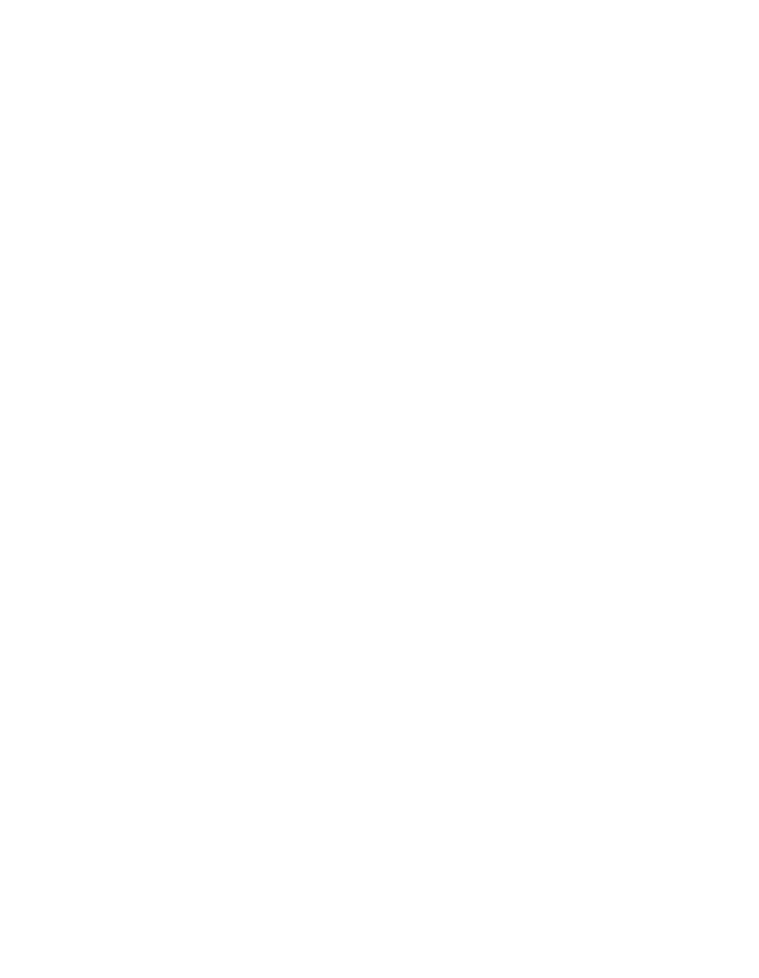
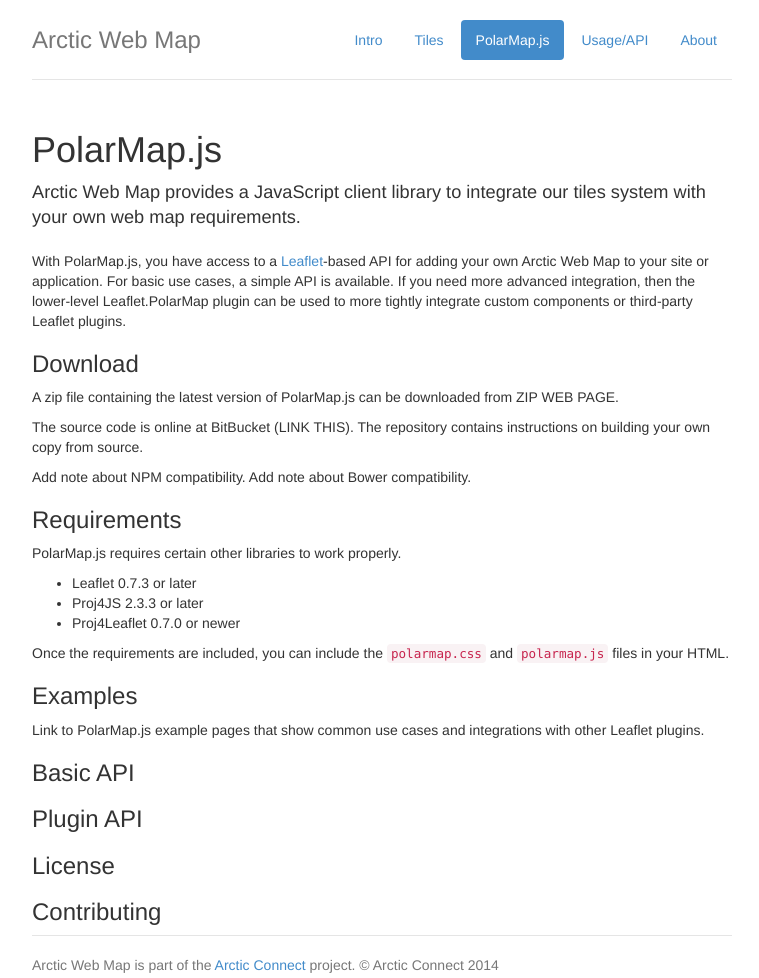
Before and after one commit to GeoSensorWebLab/arctic-web-map-pages, a plain HTML site: page polarmap.html in a window 1280 px wide. Shown: the whole page, without its empty margins (258-1017 px from the left). Before the commit the page ends 800 px from the top, so only its background shows below. Drawn offline with Linux system fonts and the light colour scheme.

Commit message:
Add page for PolarMap.js

```diff
--- a/index.html
+++ b/index.html
@@ -11,6 +11,7 @@
     <title>Arctic Web Map</title>
 
     <link href="css/bootstrap.min.css" rel="stylesheet">
+    <link href="css/polarmap.css" rel="stylesheet">
     <link href="http://cdnjs.cloudflare.com/ajax/libs/leaflet/0.7.3/leaflet.css" rel="stylesheet">
 
     <!-- Custom styles for this template -->
--- a/polarmap.html
+++ b/polarmap.html
@@ -0,0 +1,98 @@
+<!DOCTYPE html>
+<html lang="en">
+  <head>
+    <meta charset="utf-8">
+    <meta http-equiv="X-UA-Compatible" content="IE=edge">
+    <meta name="viewport" content="width=device-width, initial-scale=1">
+    <meta name="description" content="Arctic Web Map Tool">
+    <meta name="author" content="James Badger, Arctic Connect">
+    <link rel="icon" href="images/favicon.ico">
+
+    <title>Arctic Web Map: PolarMap.js</title>
+
+    <link href="css/bootstrap.min.css" rel="stylesheet">
+
+    <!-- Custom styles for this template -->
+    <link href="css/main.css" rel="stylesheet">
+
+    <!-- HTML5 shim and Respond.js for IE8 support of HTML5 elements and media queries -->
+    <!--[if lt IE 9]>
+      <script src="https://oss.maxcdn.com/html5shiv/3.7.2/html5shiv.min.js"></script>
+      <script src="https://oss.maxcdn.com/respond/1.4.2/respond.min.js"></script>
+    <![endif]-->
+  </head>
+
+  <body>
+
+    <div class="container">
+      <div class="header">
+        <ul class="nav nav-pills pull-right" role="tablist">
+          <li role="presentation"><a href="index.html">Intro</a></li>
+          <li role="presentation"><a href="tiles.html">Tiles</a></li>
+          <li role="presentation" class="active"><a href="polarmap.html">PolarMap.js</a></li>
+          <li role="presentation"><a href="usage.html">Usage/API</a></li>
+          <li role="presentation"><a href="about.html">About</a></li>
+        </ul>
+        <h3 class="text-muted">Arctic Web Map</h3>
+      </div>
+
+      <div class="row">
+        <div class="col-lg-12">
+          <h1>PolarMap.js</h1>
+          <p class="lead">Arctic Web Map provides a JavaScript client library to integrate our tiles system with your own web map requirements.</p>
+
+          <p>With PolarMap.js, you have access to a <a href="http://leafletjs.com">Leaflet</a>-based API for adding your own Arctic Web Map to your site or application. For basic use cases, a simple API is available. If you need more advanced integration, then the lower-level Leaflet.PolarMap plugin can be used to more tightly integrate custom components or third-party Leaflet plugins.</p>
+
+          <h3>Download</h3>
+
+          <!-- CHANGE -->
+          <p>A zip file containing the latest version of PolarMap.js can be downloaded from ZIP WEB PAGE.</p>
+
+          <!-- CHANGE -->
+          <p>The source code is online at BitBucket (LINK THIS). The repository contains instructions on building your own copy from source.</p>
+
+          <!-- CHANGE -->
+          <p>Add note about NPM compatibility. Add note about Bower compatibility.</p>
+
+          <h3>Requirements</h3>
+
+          <p>PolarMap.js requires certain other libraries to work properly.</p>
+
+          <ul>
+            <li>Leaflet 0.7.3 or later</li>
+            <li>Proj4JS 2.3.3 or later</li>
+            <li>Proj4Leaflet 0.7.0 or newer</li>
+          </ul>
+
+          <p>Once the requirements are included, you can include the <code>polarmap.css</code> and <code>polarmap.js</code> files in your HTML.</p>
+
+          <h3>Examples</h3>
+
+          <!-- CHANGE -->
+          <p>Link to PolarMap.js example pages that show common use cases and integrations with other Leaflet plugins.</p>
+
+          <h3>Basic API</h3>
+
+          <!-- CHANGE -->
+
+          <h3>Plugin API</h3>
+
+          <!-- CHANGE -->
+
+          <h3>License</h3>
+
+          <!-- CHANGE -->
+
+          <h3>Contributing</h3>
+
+          <!-- CHANGE -->
+        </div>
+      </div>
+
+      <div class="footer">
+        <p>Arctic Web Map is part of the <a href="http://arcticconnect.org">Arctic Connect</a> project. &copy; Arctic Connect 2014</p>
+      </div>
+
+    </div> <!-- /container -->
+  </body>
+</html>
```
Also changed, not shown: css/polarmap.css (added, +11 -0 lines).
